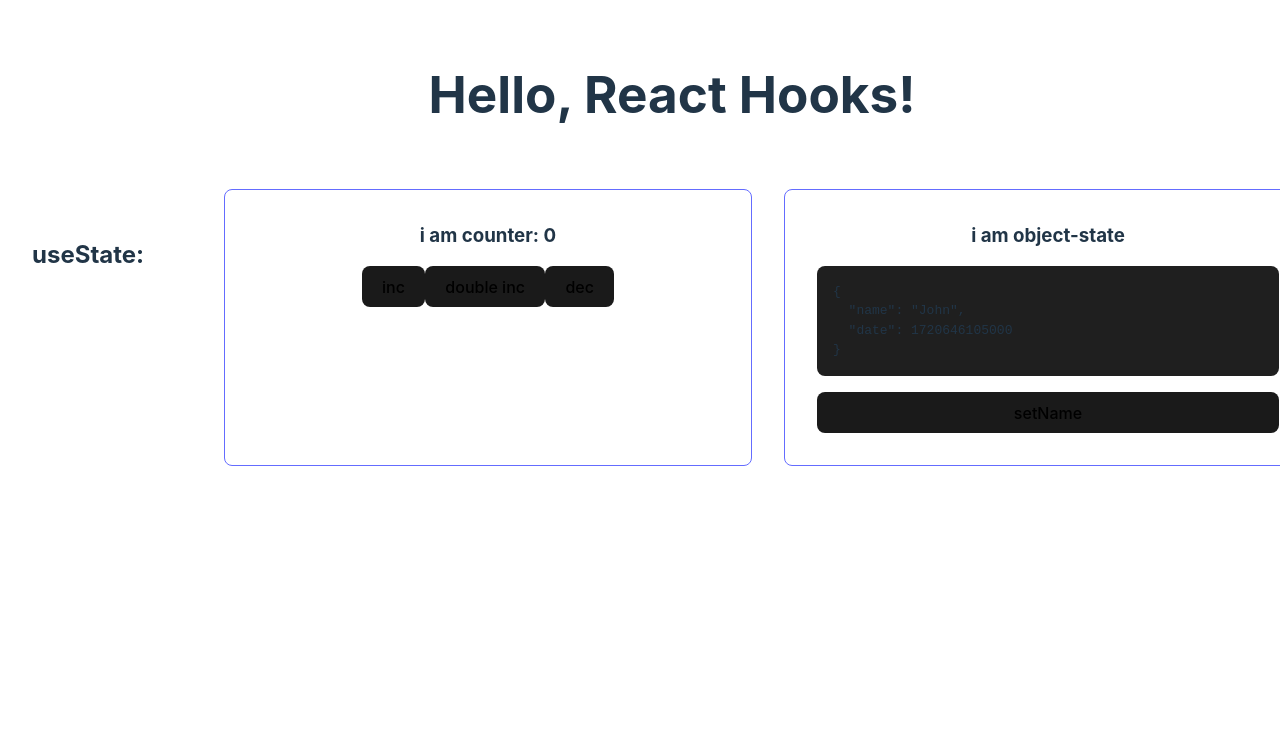
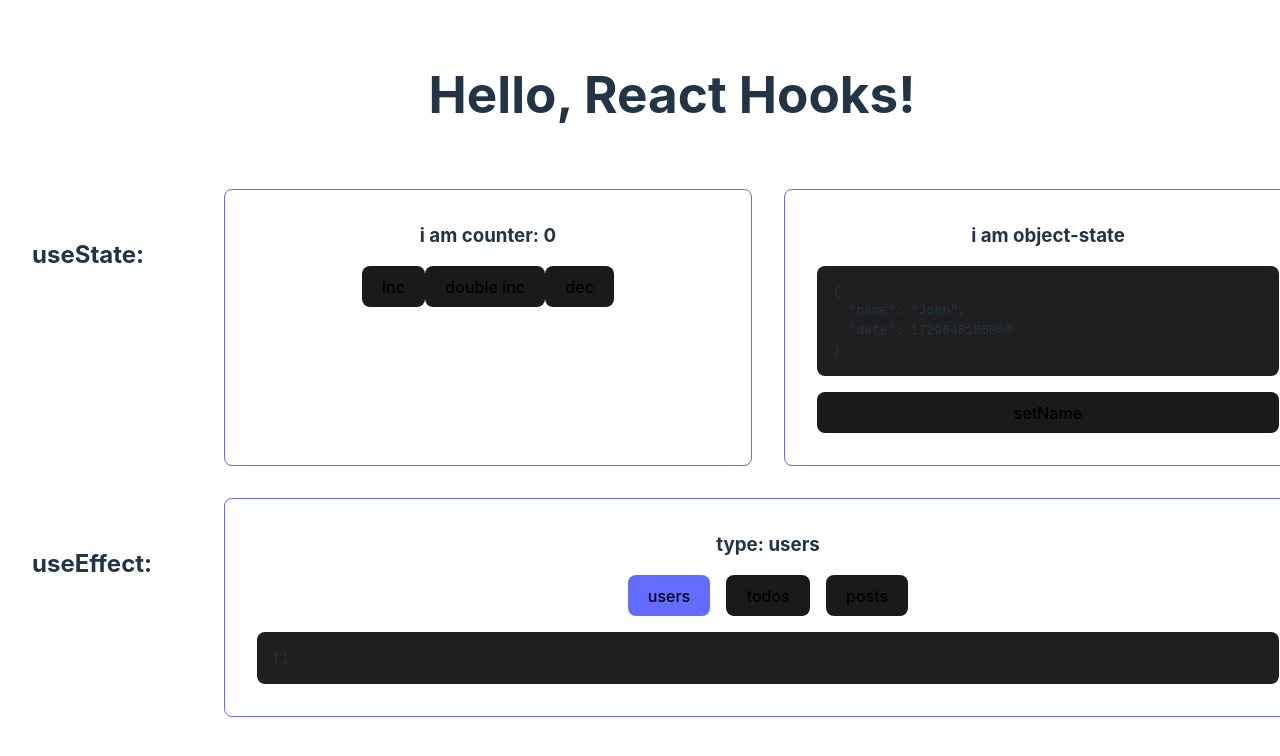
Before and after one commit to hellsgor/react-hooks-minin, a React (Vite) app: page / in a window 1280 px wide. Shown: the top 756 px of the page. Built offline with nearby package versions, Linux system fonts and the light colour scheme; no server answers.

Commit message:
add(Resource) create component

```diff
--- a/src/App.jsx
+++ b/src/App.jsx
@@ -1,15 +1,26 @@
 import './App.css';
 import Counter from './Components/Counter/Counter';
 import ObjectState from './Components/ObjectState/ObjectState';
+import Resource from './Components/Resource/Resource';
 
 export default function App() {
   return (
     <>
       <h1>Hello, React Hooks!</h1>
+
       <div className="row">
         <h2 className="row__title">useState:</h2>
-        <Counter />
-        <ObjectState />
+        <div className="wrapper">
+          <Counter />
+          <ObjectState />
+        </div>
+      </div>
+
+      <div className="row">
+        <h2 className="row__title">useEffect:</h2>
+        <div className="wrapper">
+          <Resource />
+        </div>
       </div>
     </>
   );
--- /dev/null
+++ b/src/Components/Resource/Resource.jsx
@@ -0,0 +1,35 @@
+import { useEffect, useState } from 'react';
+
+export default function Resource() {
+  const [type, setType] = useState('users');
+  const [data, setData] = useState([]);
+
+  useEffect(() => {
+    fetch(`https://jsonplaceholder.typicode.com/${type}`)
+      .then((response) => response.json())
+      .then((json) => setData(json))
+      .then(() => console.log(data));
+  }, [type]);
+  // useEffect служит для каких-либо сайд-эффектов
+  // то есть наблюдая за чем-то можно реагировать на изменения и выполнять какую-то логику
+
+  return (
+    <div className="resource card">
+      <h3 className="resource__type">type: {type}</h3>
+
+      <div className="resource__wrapper card__wrapper">
+        <button className={type === 'users' ? 'button button_active' : 'button'} onClick={() => setType('users')}>
+          users
+        </button>
+        <button className={type === 'todos' ? 'button button_active' : 'button'} onClick={() => setType('todos')}>
+          todos
+        </button>
+        <button className={type === 'posts' ? 'button button_active' : 'button'} onClick={() => setType('posts')}>
+          posts
+        </button>
+      </div>
+
+      {data && <pre>{JSON.stringify(data, null, 2)}</pre>}
+    </div>
+  );
+}
```
